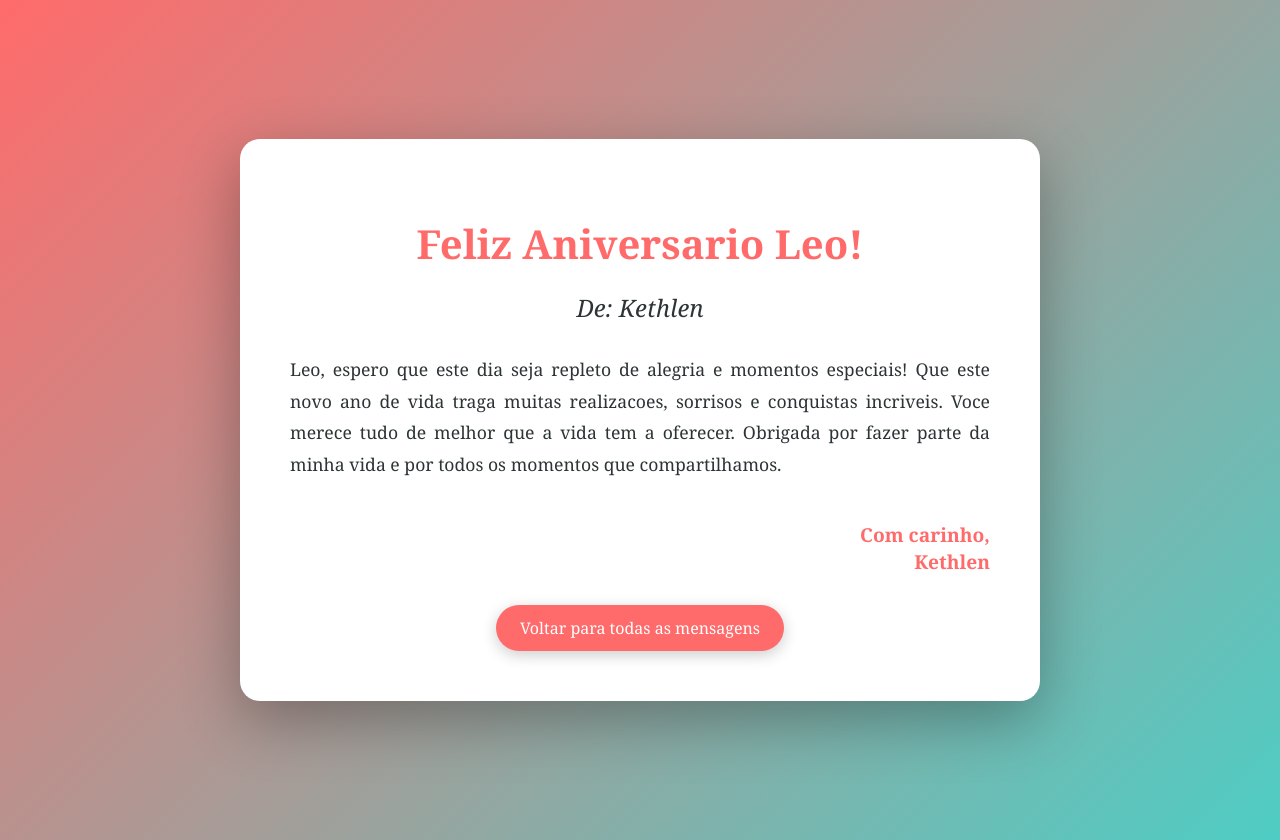
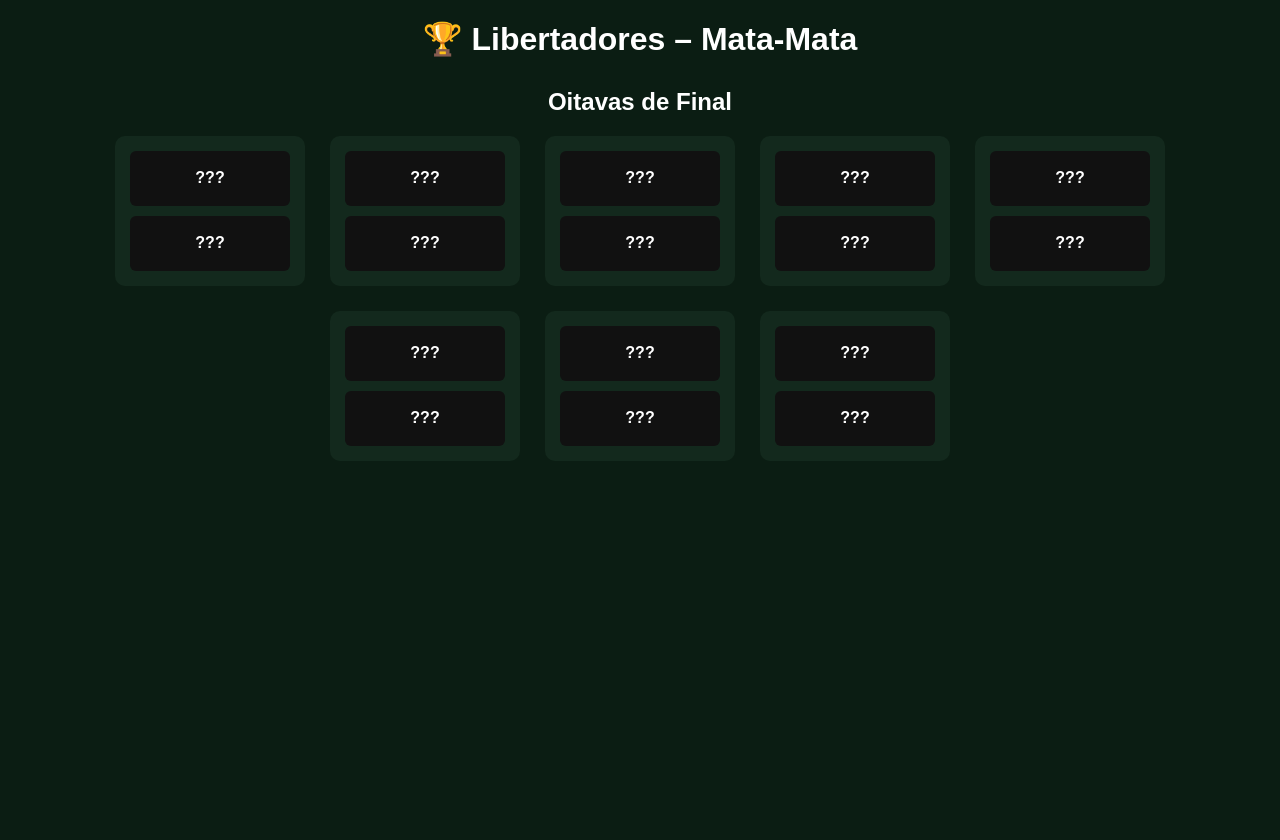
Before and after one commit to kethlenmartins/projeto-zoologico, a website: page mensagens/flakas/index.html in a window 1280 px wide. After the commit the page ends 800 px from the top, so only its background shows below. Drawn offline with Linux system fonts and the light colour scheme.

Commit message:
feat: adiciona codigo do flakas

```diff
--- a/mensagens/flakas/index.html
+++ b/mensagens/flakas/index.html
@@ -2,123 +2,212 @@
 <html lang="pt-BR">
 <head>
   <meta charset="UTF-8" />
-  <meta name="viewport" content="width=device-width, initial-scale=1.0" />
-  <title>Mensagem para o Leo - Kethlen</title>
-
+  <title>Libertadores – Mata-Mata</title>
   <style>
-    :root {
-      --cor-principal: #ff6b6b;
-      --cor-secundaria: #4ecdc4;
-      --cor-texto: #2d3436;
+    body {
+      font-family: Arial, sans-serif;
+      background: #0b1d13;
+      color: white;
+      text-align: center;
     }
 
-    body {
-      font-family: 'Georgia', serif;
-      background: linear-gradient(135deg, var(--cor-principal) 0%, var(--cor-secundaria) 100%);
-      min-height: 100vh;
+    h1, h2 {
+      margin-top: 20px;
+    }
+
+    .round {
+      margin: 30px 0;
+    }
+
+    .matches {
+      display: flex;
+      justify-content: center;
+      flex-wrap: wrap;
+      gap: 25px;
+    }
+
+    .match {
+      display: flex;
+      flex-direction: column;
+      gap: 10px;
+      background: #13291d;
+      padding: 15px;
+      border-radius: 10px;
+    }
+
+    .card {
+      width: 160px;
+      height: 55px;
+      background: #111;
+      border-radius: 6px;
       display: flex;
       align-items: center;
       justify-content: center;
-      padding: 20px;
-      margin: 0;
+      cursor: pointer;
+      font-weight: bold;
+      transition: 0.3s;
+      user-select: none;
     }
 
-    .card {
-      background: white;
-      border-radius: 20px;
-      padding: 50px;
-      box-shadow: 0 20px 60px rgba(0,0,0,0.3);
-      max-width: 700px;
-      width: 100%;
-      animation: fadeIn 1s ease-in;
+    .winner {
+      background: #2ecc71;
+      color: #000;
+      cursor: default;
     }
 
-    @keyframes fadeIn {
-      from {
-        opacity: 0;
-        transform: translateY(30px);
-      }
-      to {
-        opacity: 1;
-        transform: translateY(0);
-      }
+    .loser {
+      background: #e74c3c;
+      color: #000;
+      cursor: default;
     }
 
-    h1 {
-      color: var(--cor-principal);
-      text-align: center;
-      margin-bottom: 10px;
-      font-size: 2.5em;
+    .final {
+      margin-top: 40px;
+      display: none;
     }
 
-    h2 {
-      color: var(--cor-texto);
-      text-align: center;
-      margin-bottom: 30px;
-      font-weight: normal;
-      font-style: italic;
-    }
-
-    .message {
-      color: var(--cor-texto);
-      line-height: 1.8;
-      font-size: 1.1em;
-      margin-bottom: 30px;
-      text-align: justify;
-    }
-
-    .signature {
-      text-align: right;
-      color: var(--cor-principal);
-      font-weight: bold;
-      font-size: 1.2em;
-      margin-top: 40px;
-    }
-
-    .back-link {
-      display: inline-block;
-      margin-top: 30px;
-      padding: 12px 24px;
-      background: var(--cor-principal);
-      color: white;
-      text-decoration: none;
-      border-radius: 25px;
-      transition: transform 0.2s, box-shadow 0.2s;
-      box-shadow: 0 4px 15px rgba(0,0,0,0.2);
-    }
-
-    .back-link:hover {
-      transform: translateY(-2px);
-      box-shadow: 0 6px 20px rgba(0,0,0,0.3);
-    }
-
-    .center {
-      text-align: center;
+    .final img {
+      max-width: 300px;
+      margin-top: 20px;
     }
   </style>
 </head>
 <body>
-  <div class="card">
-    <h1>Feliz Aniversario Leo!</h1>
-    <h2>De: Kethlen</h2>
 
-    <p class="message">
-      Leo, espero que este dia seja repleto de alegria e momentos especiais!
+<h1>🏆 Libertadores – Mata-Mata</h1>
 
-      Que este novo ano de vida traga muitas realizacoes, sorrisos e conquistas incriveis.
-      Voce merece tudo de melhor que a vida tem a oferecer.
+<div id="game"></div>
 
-      Obrigada por fazer parte da minha vida e por todos os momentos que compartilhamos.
-    </p>
+<div class="final" id="final">
+  <h1>🎉 PARABÉNS, CAMPEÃO DA LIBERTADORES! 🎉</h1>
+  <h2>Feliz aniversário! 🥳⚽</h2>
+  <img src="campeao.png" alt="Campeão segurando a taça">
+</div>
+<script>
+  const CRB = "CRB";
 
-    <div class="signature">
-      Com carinho,<br>
-      Kethlen
-    </div>
+  const allTeams = [
+    CRB, "Flamengo", "River Plate", "Boca Juniors",
+    "Palmeiras", "Atlético-MG", "Nacional",
+    "Peñarol", "Grêmio", "São Paulo",
+    "Independiente", "Colo-Colo",
+    "Olimpia", "Racing", "Estudiantes", "Libertad"
+  ];
 
-    <div class="center">
-      <a href="../../index.html" class="back-link">Voltar para todas as mensagens</a>
-    </div>
-  </div>
+  function shuffle(array) {
+    return array.sort(() => Math.random() - 0.5);
+  }
+
+  let currentRound = shuffle([...allTeams]);
+  let roundIndex = 0;
+  const rounds = ["Oitavas de Final", "Quartas de Final", "Semifinal", "Final"];
+
+  const gameDiv = document.getElementById("game");
+  let nextWinners = [];
+
+  function renderRound() {
+    gameDiv.innerHTML = "";
+
+    const roundDiv = document.createElement("div");
+    roundDiv.className = "round";
+
+    const title = document.createElement("h2");
+    title.innerText = rounds[roundIndex];
+    roundDiv.appendChild(title);
+
+    const matchesDiv = document.createElement("div");
+    matchesDiv.className = "matches";
+
+    for (let i = 0; i < currentRound.length; i += 2) {
+      const teamA = currentRound[i];
+      const teamB = currentRound[i + 1];
+
+      const matchDiv = document.createElement("div");
+      matchDiv.className = "match";
+
+      const cardA = document.createElement("div");
+      const cardB = document.createElement("div");
+
+      cardA.className = "card";
+      cardB.className = "card";
+
+      cardA.innerText = "???";
+      cardB.innerText = "???";
+
+      function finish(winnerCard, loserCard, winner, loser) {
+        winnerCard.innerText = winner;
+        loserCard.innerText = loser;
+
+        winnerCard.classList.add("winner");
+        loserCard.classList.add("loser");
+
+        cardA.onclick = null;
+        cardB.onclick = null;
+
+        nextWinners.push(winner);
+
+        if (nextWinners.length === currentRound.length / 2) {
+          setTimeout(nextRound, 900);
+        }
+      }
+
+      cardA.onclick = () => {
+        if (cardA.classList.contains("winner")) return;
+
+        if (teamA === CRB || teamB === CRB) {
+          // CRB vence, mas fica NA POSIÇÃO CLICADA
+          finish(
+            cardA,
+            cardB,
+            CRB,
+            teamA === CRB ? teamB : teamA
+          );
+        } else {
+          finish(cardA, cardB, teamA, teamB);
+        }
+      };
+
+      cardB.onclick = () => {
+        if (cardB.classList.contains("winner")) return;
+
+        if (teamA === CRB || teamB === CRB) {
+          // CRB vence, mas fica NA POSIÇÃO CLICADA
+          finish(
+            cardB,
+            cardA,
+            CRB,
+            teamA === CRB ? teamB : teamA
+          );
+        } else {
+          finish(cardB, cardA, teamB, teamA);
+        }
+      };
+
+      matchDiv.appendChild(cardA);
+      matchDiv.appendChild(cardB);
+      matchesDiv.appendChild(matchDiv);
+    }
+
+    roundDiv.appendChild(matchesDiv);
+    gameDiv.appendChild(roundDiv);
+  }
+
+  function nextRound() {
+    currentRound = nextWinners;
+    nextWinners = [];
+    roundIndex++;
+
+    if (currentRound.length === 1) {
+      gameDiv.innerHTML = "";
+      document.getElementById("final").style.display = "block";
+    } else {
+      renderRound();
+    }
+  }
+
+  renderRound();
+</script>
+
+
 </body>
 </html>
```
Also changed, not shown: 1 other file.
